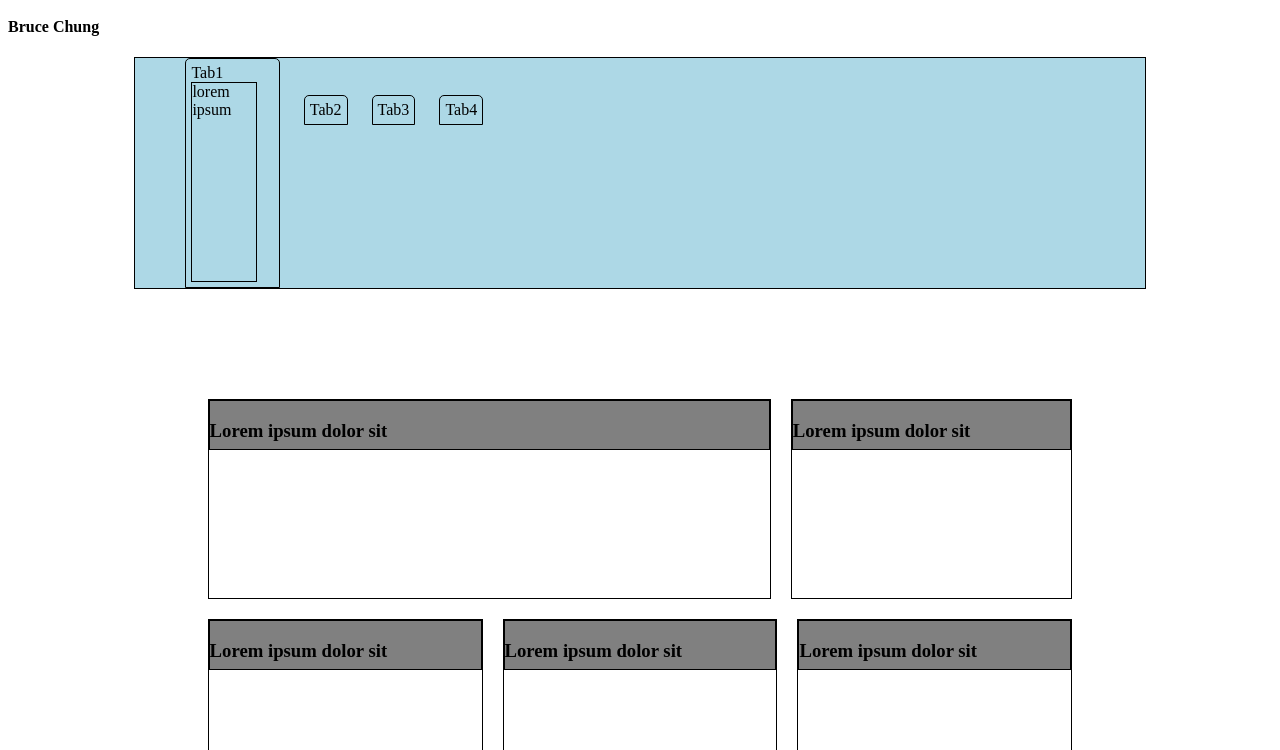
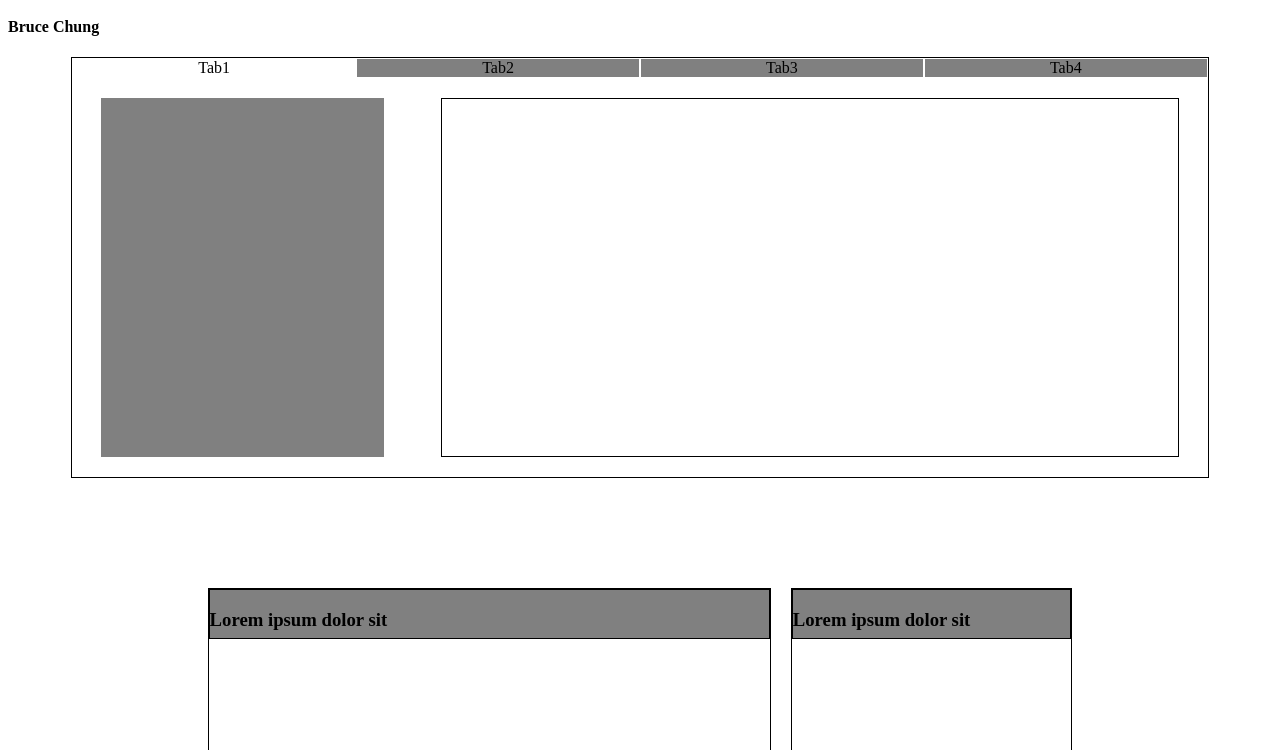
Before and after one commit to brucekchung/pattrn-party, a website: page index.html in a window 1280 px wide. Shown: the part 50-800 px from the top of the page. Drawn offline with nearby package versions, Linux system fonts and the light colour scheme.

Commit message:
Add accordion-tabs

```diff
--- a/index.html
+++ b/index.html
@@ -12,33 +12,16 @@
     </header>
 <!-- Week 1: Accordion Tabs -->
     <section class="accordion">
-    <ul class="tab-names">
-      <li class="tab">
-        Tab1
-        <div class="active content">
-          lorem ipsum
-        </div>
-      </li>
-      <li class="tab">
-        Tab2
-        <div class="content">
-          lorem ipsum
-        </div>
-      </li>
-      <li class="tab">
-        Tab3
-        <div class="content">
-          lorem ipsum
-        </div>
-      </li>
-      <li class="tab">
-        Tab4
-        <div class="content">
-          lorem ipsum
-        </div>
-      </li>
-    </ul>
-    <script src="./script.js"></script>
+      <div class="tabs">
+        <div class="Tab1 active">Tab1</div>
+        <div class="Tab2">Tab2</div>
+        <div class="Tab3">Tab3</div>
+        <div class="Tab4">Tab4</div>
+      </div>
+      <div class="content">
+        <div class="image-box"></div>
+        <div class="text-box"></div>
+      </div>
     </section>
 <!-- Week 2: Flexible Cards -->
     <section class="flexible-cards">
@@ -113,5 +96,7 @@
         </ul>
       </nav>
     </section>
+    <script src="https://ajax.googleapis.com/ajax/libs/jquery/3.3.1/jquery.min.js"></script>
+    <script src="./script.js"></script>
   </body>
 </html>
--- a/script.js
+++ b/script.js
@@ -0,0 +1,16 @@
+const text = {
+  Tab1: "tab1 text",
+  Tab2: "tab2 text text",
+  Tab3: "text TAB3 text and stuff",
+  Tab4: "stuff for tab4"
+}
+
+
+$('.tabs').on('click', (e) => {
+  const tab = $(e.target).text()
+
+  $('.text-box').text('')
+  $('.text-box').append(text[tab])
+  $('.tabs div').removeClass('active')
+  $(`.${tab}`).toggleClass('active')
+})
--- a/style.css
+++ b/style.css
@@ -2,32 +2,48 @@
   box-sizing: border-box;
 }
 
-.accordion ul li {
-  display: inline-block;
-  border: 1px solid black;
-  margin: 0 10px 0 10px;
-  padding: 5px;
-  border-radius: 5px 5px 0 0;
+.accordion {
+  width: 90%;
+  margin : 0 auto;
 }
 
-.accordion ul {
+.tabs {
   border: 1px solid black;
-  margin: 0 auto;
-  width: 80%;
-  background: lightblue;
-  position: relative;
+  border-bottom: none;
+  display: flex;
 }
 
-.accordion .content {
-  border: 1px solid black;
-  width: 80%;
-  height: 200px;
-  display: none;
+.tabs div {
+  border: 1px solid white;
+  width: 25%;
+  background: grey;
+  text-align: center;
 }
 
+.tabs .active {
+  background: white;
+  border-bottom: none;
+}
 
-.accordion .active {
-  display: block;
+.content {
+  height: 400px;
+  border: 1px solid black;
+  border-top: none;
+  display: flex;
+  align-items: center;
+  justify-content: space-around;
+}
+
+.image-box {
+  height: 90%;
+  width: 25%;
+  background: grey;
+}
+
+.text-box {
+  border: 1px solid black;
+  width: 65%;
+  height: 90%;
 }
 
 .flexible-cards {
```
